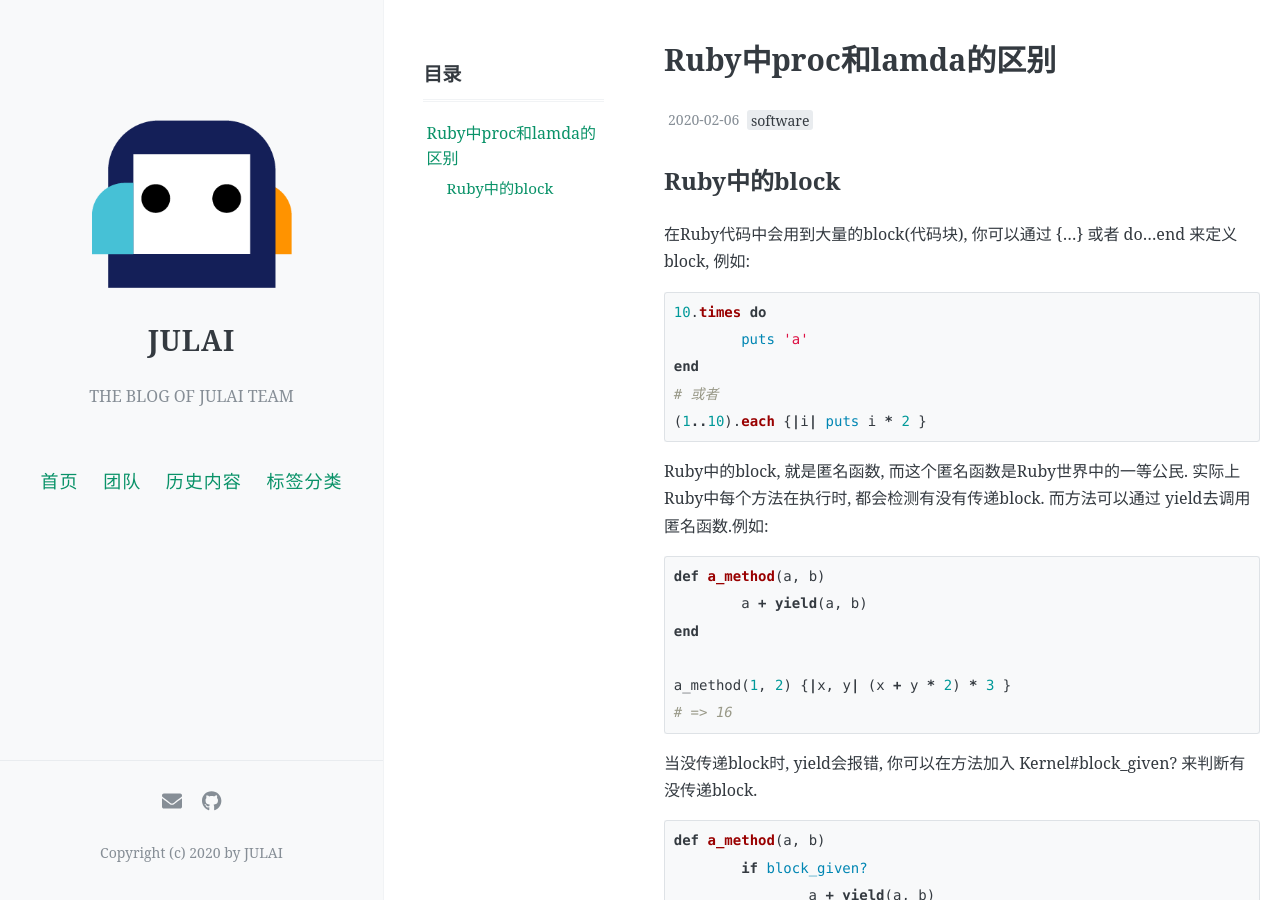
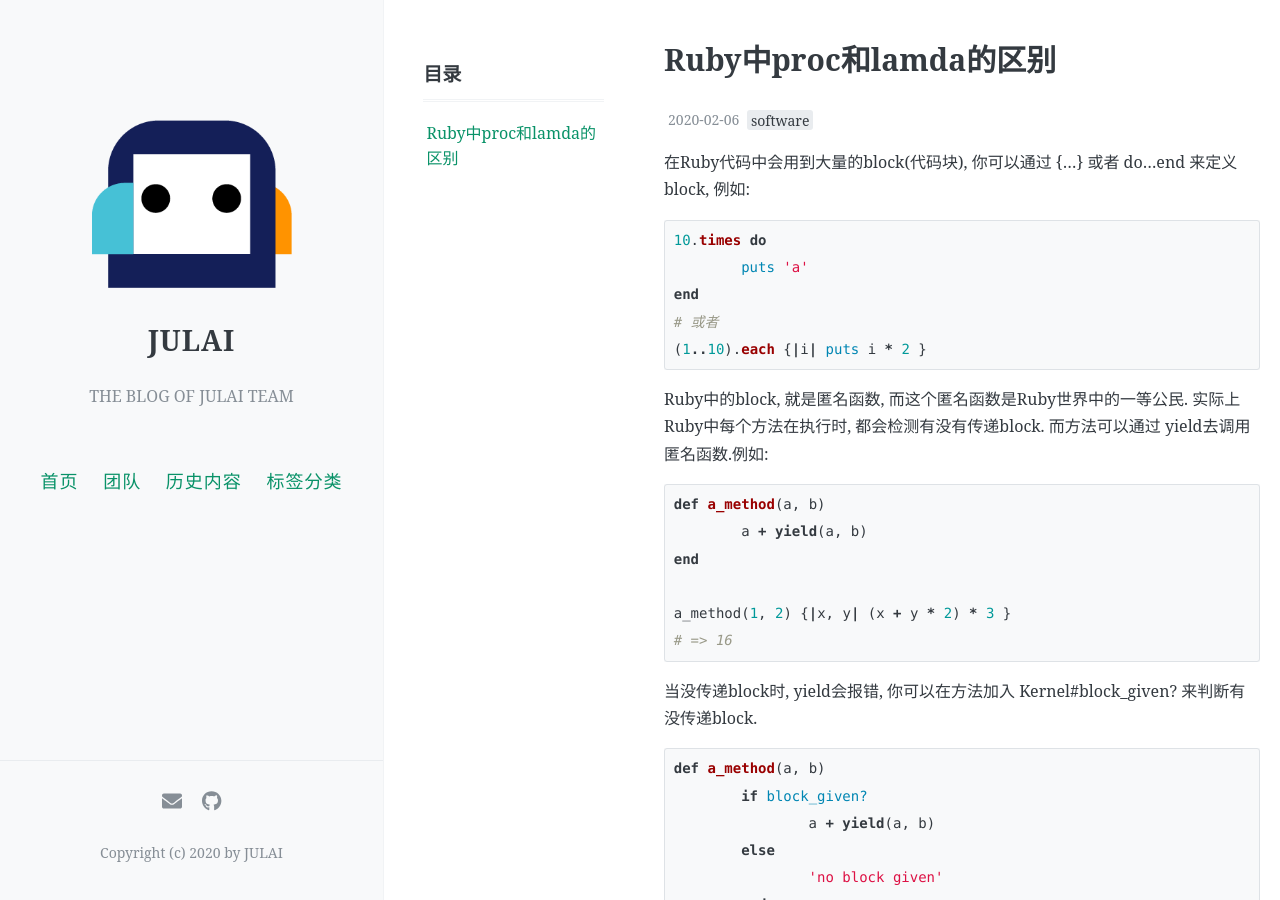
Before and after one commit to butipanax/ddd, a Jekyll site: the page built from _posts/2020-02-06-Ruby中proc和lambda的区别.md, in a window 1280 px wide and 900 px high. Built offline with Jekyll 4.4.1, drawn with Linux system fonts in a browser that asks for light colours; comment, search, counter and statistics services are not loaded.

Commit message:
Update 2020-02-06-Ruby中proc和lambda的区别.md

````diff
--- a/_posts/2020-02-06-Ruby中proc和lambda的区别.md
+++ b/_posts/2020-02-06-Ruby中proc和lambda的区别.md
@@ -8,7 +8,6 @@ comments: true
 toc: true
 ---
 
-## Ruby中的block
 在Ruby代码中会用到大量的block(代码块), 你可以通过 {...} 或者 do...end 来定义 block, 例如:
 ```ruby
 10.times do
````
